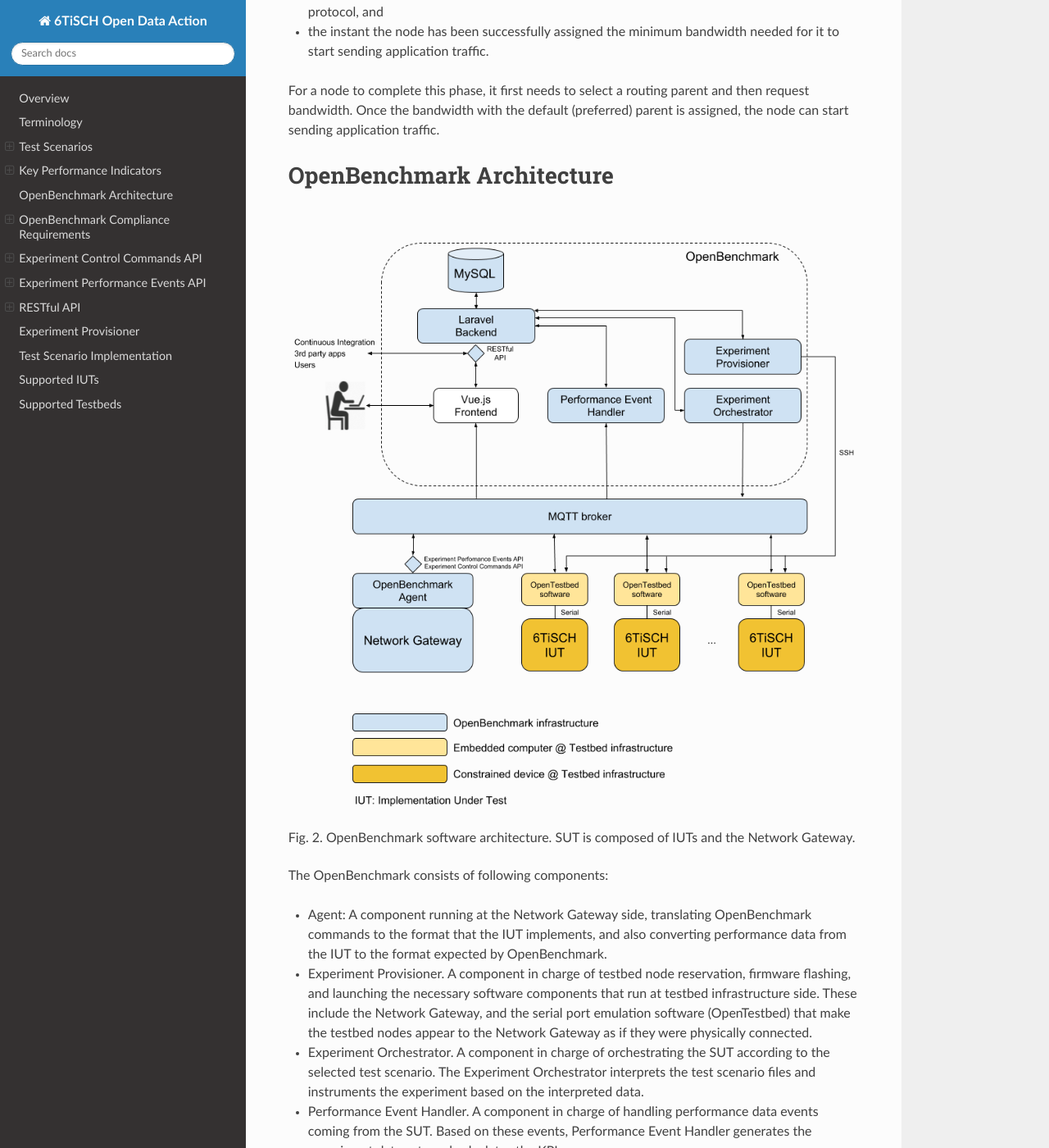
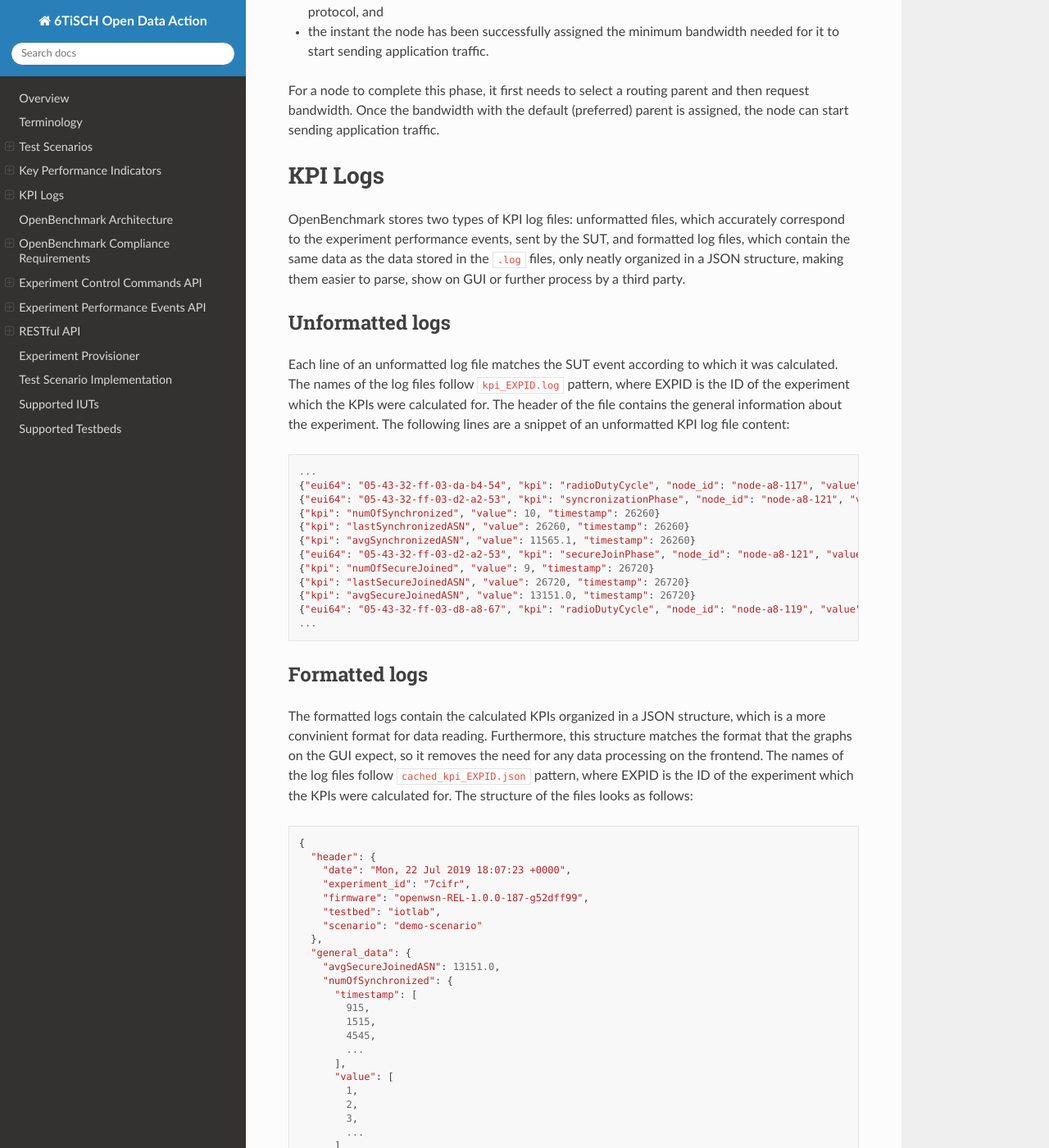
Before and after one commit to openwsn-berkeley/openbenchmark, a Sphinx documentation site: the page built from docs/source/index.md, in a window 1280 px wide and 1400 px high, scrolled down 6685 px. Shown: the whole window at 82% size. Built offline with Sphinx 7.4.7 and the Read the Docs theme 2.0.0, drawn with Linux system fonts in a browser that asks for light colours; some of the changed text lies outside the part shown.

Commit message:
Issue #3: Updates the documentation with the data about the format of KPI log files

````diff
--- a/docs/source/index.md
+++ b/docs/source/index.md
@@ -267,6 +267,78 @@
 
 For a node to complete this phase, it first needs to select a routing parent and then request bandwidth.
 Once the bandwidth with the default (preferred) parent is assigned, the node can start sending application traffic.
+
+<!-- ====================================================================== -->
+
+# KPI Logs
+
+OpenBenchmark stores two types of KPI log files: unformatted files, which accurately correspond to the experiment performance events, sent by the SUT, and formatted log files, which contain the same data as the data stored in the `.log` files, only neatly organized in a JSON structure, making them easier to parse, show on GUI or further process by a third party.
+
+## Unformatted logs
+
+Each line of an unformatted log file matches the SUT event according to which it was calculated. The names of the log files follow `kpi_EXPID.log` pattern, where EXPID is the ID of the experiment which the KPIs were calculated for. The header of the file contains the general information about the experiment. The following lines are a snippet of an unformatted KPI log file content:
+
+```
+...
+{"eui64": "05-43-32-ff-03-da-b4-54", "kpi": "radioDutyCycle", "node_id": "node-a8-117", "value": 0.65, "timestamp": 26005}
+{"eui64": "05-43-32-ff-03-d2-a2-53", "kpi": "syncronizationPhase", "node_id": "node-a8-121", "value": 1, "timestamp": 26260}
+{"kpi": "numOfSynchronized", "value": 10, "timestamp": 26260}
+{"kpi": "lastSynchronizedASN", "value": 26260, "timestamp": 26260}
+{"kpi": "avgSynchronizedASN", "value": 11565.1, "timestamp": 26260}
+{"eui64": "05-43-32-ff-03-d2-a2-53", "kpi": "secureJoinPhase", "node_id": "node-a8-121", "value": 1, "timestamp": 26720}
+{"kpi": "numOfSecureJoined", "value": 9, "timestamp": 26720}
+{"kpi": "lastSecureJoinedASN", "value": 26720, "timestamp": 26720}
+{"kpi": "avgSecureJoinedASN", "value": 13151.0, "timestamp": 26720}
+{"eui64": "05-43-32-ff-03-d8-a8-67", "kpi": "radioDutyCycle", "node_id": "node-a8-119", "value": 100.0, "timestamp": 28261}
+...
+```
+
+## Formatted logs
+
+The formatted logs contain the calculated KPIs organized in a JSON structure, which is a more convinient format for data reading. Furthermore, this structure matches the format that the graphs on the GUI expect, so it removes the need for any data processing on the frontend. The names of the log files follow `cached_kpi_EXPID.json` pattern, where EXPID is the ID of the experiment which the KPIs were calculated for. The structure of the files looks as follows:
+
+```
+{
+  "header": {
+    "date": "Mon, 22 Jul 2019 18:07:23 +0000",
+    "experiment_id": "7cifr",
+    "firmware": "openwsn-REL-1.0.0-187-g52dff99",
+    "testbed": "iotlab",
+    "scenario": "demo-scenario"
+  },
+  "general_data": {
+    "avgSecureJoinedASN": 13151.0,
+    "numOfSynchronized": {
+      "timestamp": [
+        915,
+        1515,
+        4545,
+        ...
+      ],
+      "value": [
+        1,
+        2,
+        3,
+        ...
+      ]
+    },
+    ...
+  },
+  "data": {
+    "node-a8-121": {
+      "radioDutyCycle": {
+        "timestamp": [...],
+        "value": [...]
+      },
+      ...
+    },
+    ...
+  }
+}
+
+```
+
+The JSON is divided into three objects: `header`, which contains general information about the experiment, `general_data`, which contains KPIs that refer to the entire network, and `data`, which contains node specific KPIs
 
 <!-- ====================================================================== -->
 
````
